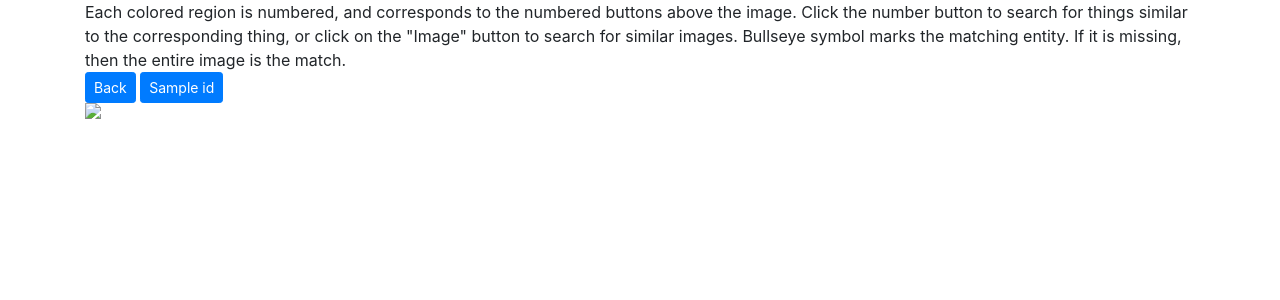
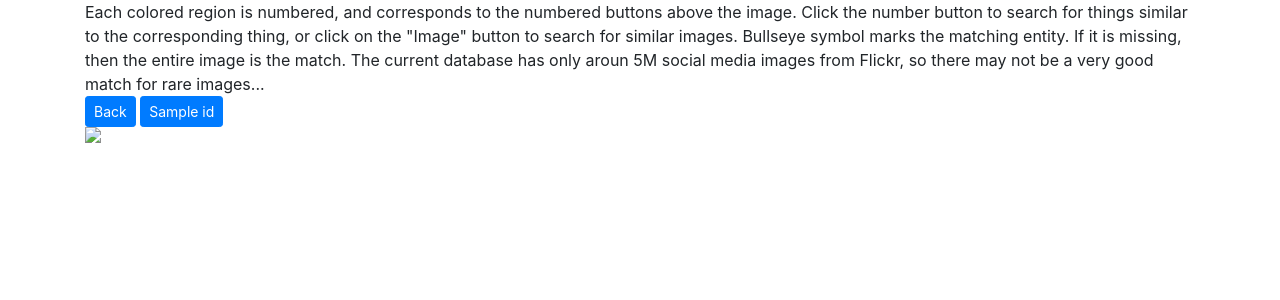
Before and after one commit to harpone/retrieval_app, a Flask app: template templates/query_image.html in a window 1280 px wide. Shown: the part 56-356 px from the top of the page. Run offline with Flask 2, Linux system fonts and the light colour scheme; the template is opened without the code that fills it: most values are stand-ins (such as "Sample title", 1, 10 or a date in 2020); parts of the project's set-up code (start-up, migrations or seed data) failed here and were passed over; some libraries are stand-ins or nearby versions.

Commit message:
more text

```diff
--- a/templates/query_image.html
+++ b/templates/query_image.html
@@ -4,7 +4,10 @@
     <p1>Each colored region is numbered, and corresponds to the numbered buttons above the image. Click the number button to search for things
         similar to the corresponding thing, or click on the "Image" button to search for similar images.
     </p1>
-    <p1>Bullseye symbol marks the matching entity. If it is missing, then the entire image is the match.</p1>
+    <p1>Bullseye symbol marks the matching entity. If it is missing, then the entire image is the match.
+        The current database has only aroun 5M social media images from Flickr, so there may not be a very good match
+        for rare images...
+    </p1>
     <style>
         img {
             width: 50%;
```
